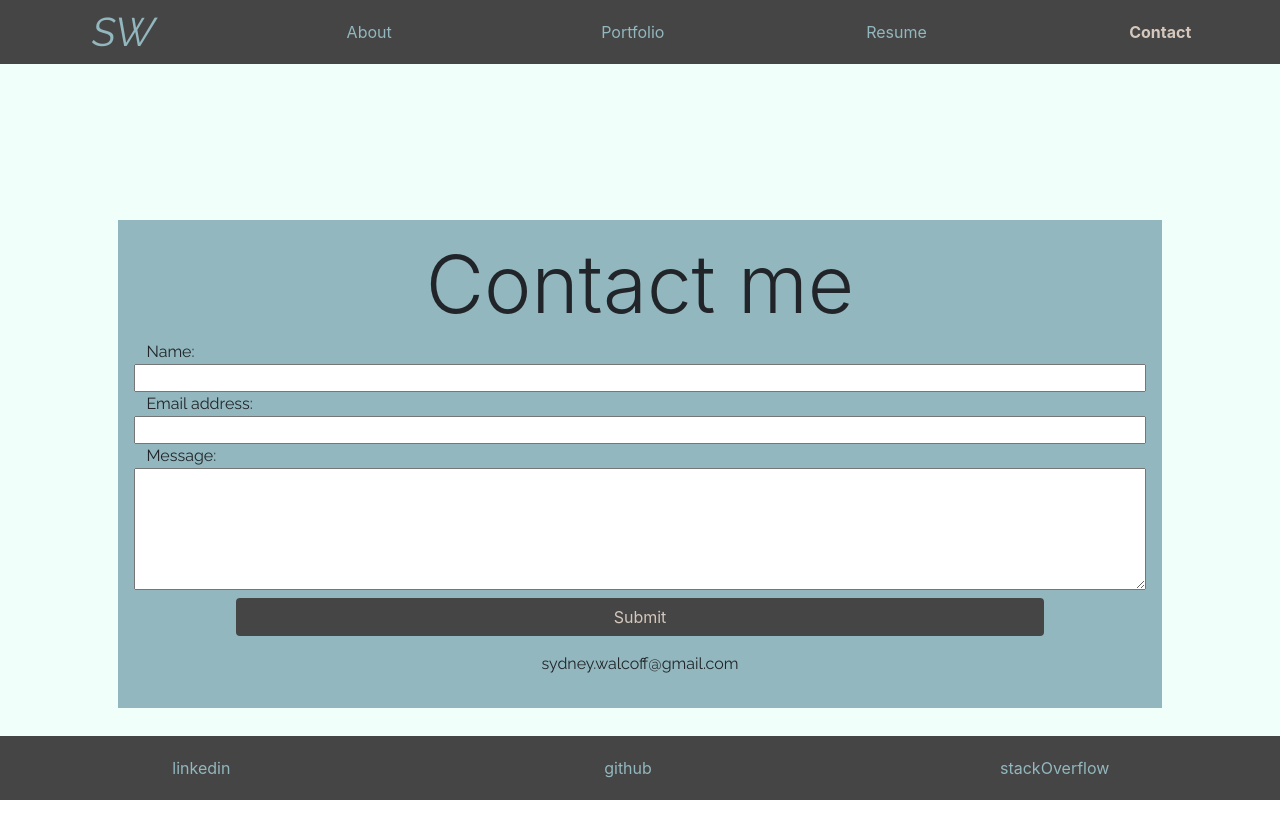
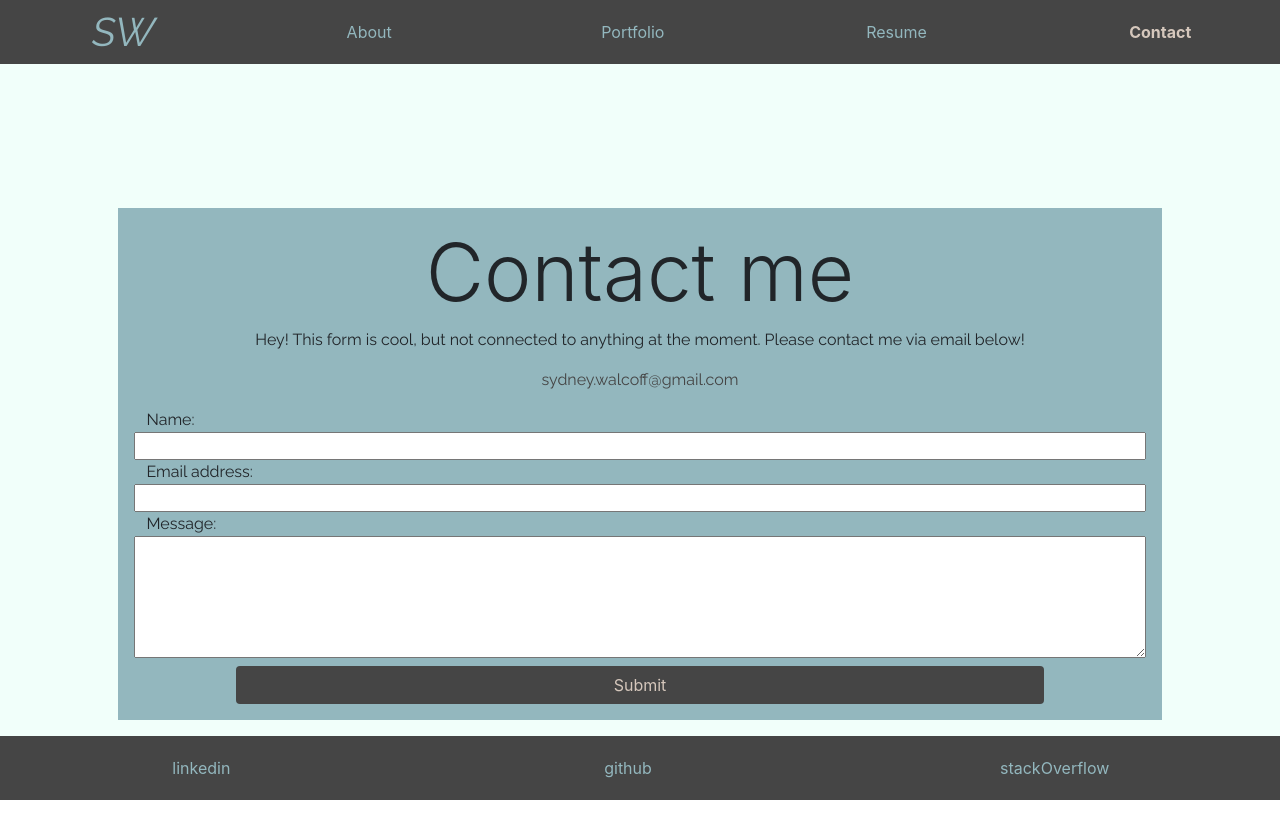
Before and after one commit to sydneywalcoff/sydneywalcoff, a React (Create React App) app: page / in a window 1280 px wide. Both pictures are taken after a click on the element "Contact". Shown: the top 838 px of the page. Built offline with nearby package versions, Linux system fonts and the light colour scheme.

Commit message:
updated resume,about section, and contact

```diff
--- a/src/App.css
+++ b/src/App.css
@@ -116,6 +116,10 @@ button {
     background-color: var(--onyx) !important;
 }
 
+.email {
+    color: var(--onyx) !important;
+}
+
 /* resume */
 .resume {
     background-color: var(--blue);
--- a/src/components/About/index.js
+++ b/src/components/About/index.js
@@ -8,8 +8,8 @@ const About = () => {
             <div className="row">
                 <img src={photo} alt="Sydney smiling in a grey turtleneck" className="col-sm-4" />
                 <div className="col align-self-center">
-                    <p >After graduating from UC Davis in 2017 with bachelor degrees in Music and in Economics, I'm currently on a journey to become a fullstack developer.</p>
-                    <p >When not learning a new programming language, I can be found making music, playing with my dog, Liba, or snowboarding.</p>
+                    <p >Full-Stack web developer brings strong teamwork skills to ensure success for any team. Recently completed full stack development course through UC Berkeley Extension, successfully developing skills like HTML, CSS, JavaScript, React.js, and Node.js. Known as a reliable, highly driven, and deeply determined problem solver. Always ready to lead or support my teammates to organize the project. Excited to bring passion and excitement to solving today’s most challenging problems.</p>
+                    <p >When not learning a new programming language, I can be found making music, or playing with my dog, Liba.</p>
                 </div>
             </div>
         </section>
--- a/src/components/Contact/index.js
+++ b/src/components/Contact/index.js
@@ -34,6 +34,9 @@ const ContactForm = () => {
     return (
         <section className = "container contact p-3">
             <h1 className='row display-1 justify-content-center' id='title'>Contact me</h1>
+            <p className='text-center'>Hey! This form is cool, but not connected to anything at the moment. Please contact me via email below!
+            <a href="mailto: sydney.walcoff@gmail.com" className="row justify-content-center pt-3 email">sydney.walcoff@gmail.com</a></p>
+
             <form id="contact-form" className="row justify-content-center" onSubmit={handleSubmit}>
                 <div className='row'>
                     <label htmlFor="name" className='font-weight-bold'>Name:</label>
@@ -56,7 +59,6 @@ const ContactForm = () => {
                     <button className="btn" id="contact-button" type="submit">Submit</button>
                 </div>
             </form>
-            <p className="row justify-content-center pt-3">sydney.walcoff@gmail.com</p>
         </section>
     );
 };
```
Also changed, not shown: 1 other file (tests, documents, lock files or other folders).
